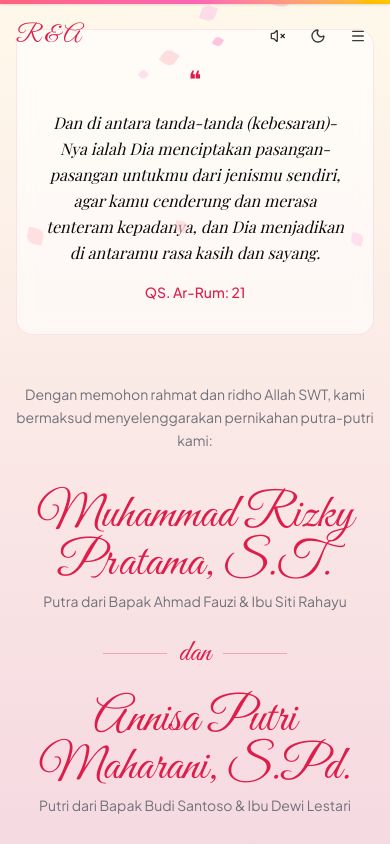
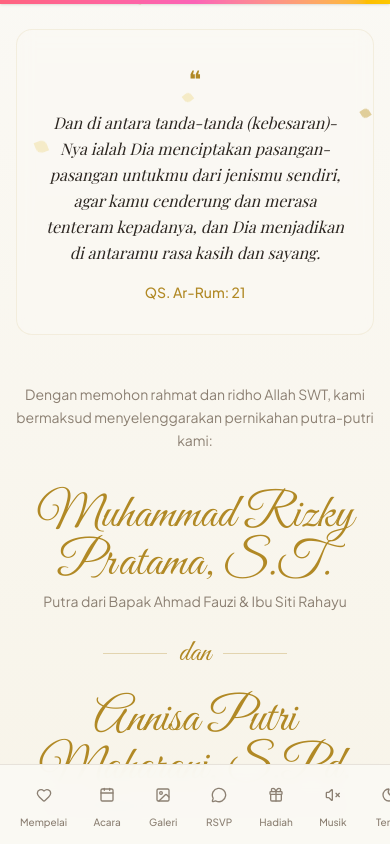
Before and after one commit to fedyfsgerana/wedding-invitation, a Next.js app: page / in a window 390 px wide. Both pictures are taken after a click on the button "Buka Undangan". Shown: the part 879-1723 px from the top of the page. Built offline with nearby package versions, Linux system fonts and the light colour scheme; a web font is replaced by a local one.

Commit message:
feat: update styles and colors for wedding invitation components, enhance navbar functionality and responsiveness

```diff
--- a/src/app/globals.css
+++ b/src/app/globals.css
@@ -1,25 +1,27 @@
 @import "tailwindcss";
 
 @theme {
-  --color-background: hsl(0 0% 100%);
-  --color-foreground: hsl(240 10% 3.9%);
-  --color-card: hsl(0 0% 100%);
-  --color-card-foreground: hsl(240 10% 3.9%);
-  --color-primary: hsl(346 77% 49%);
-  --color-primary-foreground: hsl(355 100% 97%);
-  --color-secondary: hsl(240 4.8% 95.9%);
-  --color-secondary-foreground: hsl(240 5.9% 10%);
-  --color-muted: hsl(240 4.8% 95.9%);
-  --color-muted-foreground: hsl(240 3.8% 46.1%);
-  --color-accent: hsl(240 4.8% 95.9%);
-  --color-accent-foreground: hsl(240 5.9% 10%);
-  --color-border: hsl(240 5.9% 90%);
-  --color-input: hsl(240 5.9% 90%);
-  --color-gold: hsl(43 74% 49%);
-  --color-rose-wedding: hsl(346 77% 49%);
-  --color-blush: hsl(340 60% 90%);
-  --color-cream: hsl(45 100% 96%);
-  --color-sage: hsl(150 20% 60%);
+  --color-background: hsl(45 40% 97%);
+  --color-foreground: hsl(30 15% 15%);
+  --color-card: hsl(45 35% 99%);
+  --color-card-foreground: hsl(30 15% 15%);
+  --color-primary: hsl(43 65% 42%);
+  --color-primary-foreground: hsl(45 100% 97%);
+  --color-secondary: hsl(40 30% 92%);
+  --color-secondary-foreground: hsl(30 15% 20%);
+  --color-muted: hsl(40 25% 93%);
+  --color-muted-foreground: hsl(30 10% 50%);
+  --color-accent: hsl(40 30% 92%);
+  --color-accent-foreground: hsl(30 15% 20%);
+  --color-border: hsl(40 20% 88%);
+  --color-input: hsl(40 20% 88%);
+  --color-gold: hsl(43 65% 42%);
+  --color-gold-light: hsl(43 70% 65%);
+  --color-ivory: hsl(45 40% 97%);
+  --color-warm: hsl(35 30% 88%);
+  --color-cream: hsl(45 50% 94%);
+  --color-blush: hsl(40 30% 90%);
+  --color-sage: hsl(150 20% 55%);
 
   --font-serif: "Playfair Display", "Georgia", serif;
   --font-sans: "Plus Jakarta Sans", "Inter", sans-serif;
@@ -88,19 +90,19 @@
     background-color: var(--color-card);
     border-radius: 1rem;
     border: 1px solid var(--color-border);
-    box-shadow: 0 1px 3px rgba(0,0,0,0.05);
+    box-shadow: 0 1px 4px rgba(180, 140, 60, 0.07);
   }
 
   .gradient-primary {
-    background: linear-gradient(135deg, var(--color-primary) 0%, var(--color-gold) 100%);
+    background: linear-gradient(135deg, var(--color-gold) 0%, var(--color-gold-light) 100%);
   }
 
   .gradient-soft {
-    background: linear-gradient(180deg, var(--color-cream) 0%, var(--color-blush) 100%);
+    background: linear-gradient(180deg, var(--color-ivory) 0%, var(--color-cream) 100%);
   }
 
   .text-gradient {
-    background: linear-gradient(135deg, var(--color-primary) 0%, var(--color-gold) 100%);
+    background: linear-gradient(135deg, var(--color-gold) 0%, var(--color-gold-light) 100%);
     -webkit-background-clip: text;
     -webkit-text-fill-color: transparent;
     background-clip: text;
@@ -122,17 +124,17 @@
     animation: fall linear infinite;
     pointer-events: none;
     z-index: 9999;
-    opacity: 0.7;
+    opacity: 0.6;
   }
 
   @keyframes fall {
     0% {
       transform: translateY(-20px) rotate(0deg) translateX(0px);
-      opacity: 0.7;
+      opacity: 0.6;
     }
     50% {
       transform: translateY(50vh) rotate(180deg) translateX(30px);
-      opacity: 0.5;
+      opacity: 0.4;
     }
     100% {
       transform: translateY(110vh) rotate(360deg) translateX(-20px);
@@ -160,22 +162,24 @@
 }
 
 .dark {
-  --color-background: hsl(240 10% 3.9%);
-  --color-foreground: hsl(0 0% 98%);
-  --color-card: hsl(240 10% 6%);
-  --color-card-foreground: hsl(0 0% 98%);
-  --color-primary: hsl(346 77% 60%);
-  --color-primary-foreground: hsl(355 100% 97%);
-  --color-secondary: hsl(240 3.7% 15.9%);
-  --color-secondary-foreground: hsl(0 0% 98%);
-  --color-muted: hsl(240 3.7% 15.9%);
-  --color-muted-foreground: hsl(240 5% 64.9%);
-  --color-accent: hsl(240 3.7% 15.9%);
-  --color-accent-foreground: hsl(0 0% 98%);
-  --color-border: hsl(240 3.7% 15.9%);
-  --color-input: hsl(240 3.7% 15.9%);
-  --color-gold: hsl(43 74% 60%);
-  --color-blush: hsl(340 30% 20%);
-  --color-cream: hsl(45 20% 10%);
-  --color-sage: hsl(150 20% 40%);
+  --color-background: hsl(30 10% 8%);
+  --color-foreground: hsl(45 30% 92%);
+  --color-card: hsl(30 10% 11%);
+  --color-card-foreground: hsl(45 30% 92%);
+  --color-primary: hsl(43 65% 55%);
+  --color-primary-foreground: hsl(30 10% 8%);
+  --color-secondary: hsl(30 10% 16%);
+  --color-secondary-foreground: hsl(45 30% 92%);
+  --color-muted: hsl(30 10% 16%);
+  --color-muted-foreground: hsl(40 10% 55%);
+  --color-accent: hsl(30 10% 16%);
+  --color-accent-foreground: hsl(45 30% 92%);
+  --color-border: hsl(30 10% 20%);
+  --color-input: hsl(30 10% 20%);
+  --color-gold: hsl(43 65% 55%);
+  --color-gold-light: hsl(43 60% 70%);
+  --color-ivory: hsl(30 10% 12%);
+  --color-warm: hsl(35 10% 18%);
+  --color-cream: hsl(30 10% 14%);
+  --color-blush: hsl(30 10% 16%);
 }
--- a/src/app/page.tsx
+++ b/src/app/page.tsx
@@ -52,7 +52,8 @@ function WeddingPage() {
           <motion.div
             initial={{ opacity: 0 }}
             animate={{ opacity: 1 }}
-            transition={{ duration: 0.5 }}
+            transition={{ duration: 0.6 }}
+            className="pb-20 md:pb-0"
           >
             {/* Utilities */}
             <ScrollProgress />
--- a/src/components/layout/FloatingPetals.tsx
+++ b/src/components/layout/FloatingPetals.tsx
@@ -12,24 +12,24 @@ interface Petal {
 }
 
 const PETAL_COLORS = [
-    "#f9a8d4",
-    "#fda4af",
-    "#fbcfe8",
-    "#fecdd3",
-    "#f0abfc",
-    "#e879f9",
+    "#d4a843",
+    "#e8c97a",
+    "#c9a84c",
+    "#f0dfa0",
+    "#b8956a",
+    "#e2c97e",
 ];
 
 export function FloatingPetals() {
     const [petals, setPetals] = useState<Petal[]>([]);
 
     useEffect(() => {
-        const generated: Petal[] = Array.from({ length: 12 }, (_, i) => ({
+        const generated: Petal[] = Array.from({ length: 10 }, (_, i) => ({
             id: i,
             left: Math.random() * 100,
-            size: Math.random() * 10 + 8,
-            duration: Math.random() * 8 + 8,
-            delay: Math.random() * 10,
+            size: Math.random() * 8 + 6,
+            duration: Math.random() * 10 + 10,
+            delay: Math.random() * 12,
             color: PETAL_COLORS[Math.floor(Math.random() * PETAL_COLORS.length)],
         }));
         setPetals(generated);
--- a/src/components/layout/Navbar.tsx
+++ b/src/components/layout/Navbar.tsx
@@ -8,46 +8,56 @@ import { getLucideIcon } from "@/lib/utils";
 import { cn } from "@/lib/utils";
 
 const navItems = [
-    { label: "Mempelai", href: "#mempelai" },
-    { label: "Acara", href: "#acara" },
-    { label: "Galeri", href: "#galeri" },
-    { label: "RSVP", href: "#rsvp" },
-    { label: "Hadiah", href: "#hadiah" },
+    { label: "Mempelai", href: "#mempelai", icon: "Heart" },
+    { label: "Acara", href: "#acara", icon: "Calendar" },
+    { label: "Galeri", href: "#galeri", icon: "Image" },
+    { label: "RSVP", href: "#rsvp", icon: "MessageCircle" },
+    { label: "Hadiah", href: "#hadiah", icon: "Gift" },
 ];
 
 export function Navbar() {
     const [scrolled, setScrolled] = useState(false);
-    const [menuOpen, setMenuOpen] = useState(false);
+    const [activeSection, setActiveSection] = useState("");
     const { theme, toggleTheme } = useTheme();
     const { isPlaying, toggleAudio } = useAudio();
 
     const SunIcon = getLucideIcon("Sun");
     const MoonIcon = getLucideIcon("Moon");
-    const MenuIcon = getLucideIcon("Menu");
-    const XIcon = getLucideIcon("X");
     const MusicIcon = getLucideIcon("Music");
     const MusicOffIcon = getLucideIcon("VolumeX");
 
     useEffect(() => {
-        const handleScroll = () => setScrolled(window.scrollY > 50);
+        const handleScroll = () => {
+            setScrolled(window.scrollY > 50);
+
+            const sections = navItems.map((item) => item.href.replace("#", ""));
+            for (const section of sections.reverse()) {
+                const el = document.getElementById(section);
+                if (el && window.scrollY >= el.offsetTop - 120) {
+                    setActiveSection(section);
+                    break;
+                }
+            }
+        };
+
         window.addEventListener("scroll", handleScroll, { passive: true });
         return () => window.removeEventListener("scroll", handleScroll);
     }, []);
 
     const handleNavClick = (href: string) => {
-        setMenuOpen(false);
         const el = document.querySelector(href);
         el?.scrollIntoView({ behavior: "smooth" });
     };
 
     return (
         <>
+            {/* Desktop Top Navbar */}
             <motion.nav
                 initial={{ y: -100 }}
                 animate={{ y: 0 }}
                 transition={{ duration: 0.5 }}
                 className={cn(
-                    "fixed top-0 left-0 right-0 z-50 transition-all duration-300",
+                    "fixed top-0 left-0 right-0 z-50 transition-all duration-300 hidden md:block",
                     scrolled
                         ? "bg-background/90 backdrop-blur-md border-b border-border shadow-sm py-3"
                         : "bg-transparent py-5"
@@ -62,13 +72,18 @@ export function Navbar() {
                         R & A
                     </button>
 
-                    {/* Desktop Nav */}
-                    <div className="hidden md:flex items-center gap-6">
+                    {/* Nav Links */}
+                    <div className="flex items-center gap-6">
                         {navItems.map((item) => (
                             <button
                                 key={item.href}
                                 onClick={() => handleNavClick(item.href)}
-                                className="text-sm font-medium text-foreground/80 hover:text-primary transition-colors"
+                                className={cn(
+                                    "text-sm font-medium transition-colors",
+                                    activeSection === item.href.replace("#", "")
+                                        ? "text-primary"
+                                        : "text-foreground/70 hover:text-primary"
+                                )}
                             >
                                 {item.label}
                             </button>
@@ -81,71 +96,105 @@ export function Navbar() {
                             whileHover={{ scale: 1.1 }}
                             whileTap={{ scale: 0.9 }}
                             onClick={toggleAudio}
-                            className="p-2 rounded-full hover:bg-muted transition-colors text-foreground/80"
-                            aria-label="Toggle music"
+                            className="p-2 rounded-full hover:bg-muted transition-colors text-foreground/70"
                         >
-                            {isPlaying ? (
-                                <MusicIcon className="w-4 h-4" />
-                            ) : (
-                                <MusicOffIcon className="w-4 h-4" />
-                            )}
+                            {isPlaying
+                                ? <MusicIcon className="w-4 h-4" />
+                                : <MusicOffIcon className="w-4 h-4" />
+                            }
                         </motion.button>
-
                         <motion.button
                             whileHover={{ scale: 1.1 }}
                             whileTap={{ scale: 0.9 }}
                             onClick={toggleTheme}
-                            className="p-2 rounded-full hover:bg-muted transition-colors text-foreground/80"
-                            aria-label="Toggle theme"
+                            className="p-2 rounded-full hover:bg-muted transition-colors text-foreground/70"
                         >
-                            {theme === "light" ? (
-                                <MoonIcon className="w-4 h-4" />
-                            ) : (
-                                <SunIcon className="w-4 h-4" />
-                            )}
-                        </motion.button>
-
-                        {/* Mobile menu button */}
-                        <motion.button
-                            whileHover={{ scale: 1.1 }}
-                            whileTap={{ scale: 0.9 }}
-                            onClick={() => setMenuOpen(!menuOpen)}
-                            className="md:hidden p-2 rounded-full hover:bg-muted transition-colors text-foreground/80"
-                            aria-label="Toggle menu"
-                        >
-                            {menuOpen ? (
-                                <XIcon className="w-4 h-4" />
-                            ) : (
-                                <MenuIcon className="w-4 h-4" />
-                            )}
+                            {theme === "light"
+                                ? <MoonIcon className="w-4 h-4" />
+                                : <SunIcon className="w-4 h-4" />
+                            }
                         </motion.button>
                     </div>
                 </div>
             </motion.nav>
 
-            {/* Mobile Menu */}
+            {/* Mobile Bottom Navigation */}
             <AnimatePresence>
-                {menuOpen && (
-                    <motion.div
-                        initial={{ opacity: 0, y: -20 }}
-                        animate={{ opacity: 1, y: 0 }}
-                        exit={{ opacity: 0, y: -20 }}
-                        transition={{ duration: 0.2 }}
-                        className="fixed top-16 left-0 right-0 z-40 bg-background/95 backdrop-blur-md border-b border-border shadow-lg md:hidden"
-                    >
-                        <div className="flex flex-col py-4 px-6 gap-4">
-                            {navItems.map((item) => (
-                                <button
-                                    key={item.href}
-                                    onClick={() => handleNavClick(item.href)}
-                                    className="text-left text-base font-medium text-foreground/80 hover:text-primary transition-colors py-1"
-                                >
-                                    {item.label}
-                                </button>
-                            ))}
+                <motion.nav
+                    initial={{ y: 100 }}
+                    animate={{ y: 0 }}
+                    transition={{ duration: 0.4, delay: 0.5 }}
+                    className="fixed bottom-0 left-0 right-0 z-50 md:hidden"
+                >
+                    {/* Backdrop blur bar */}
+                    <div className="bg-background/95 backdrop-blur-md border-t border-border shadow-lg">
+                        <div className="flex items-center justify-around px-2 py-2 pb-safe">
+                            {navItems.map((item) => {
+                                const Icon = getLucideIcon(item.icon);
+                                const isActive = activeSection === item.href.replace("#", "");
+                                return (
+                                    <motion.button
+                                        key={item.href}
+                                        onClick={() => handleNavClick(item.href)}
+                                        whileTap={{ scale: 0.9 }}
+                                        className="flex flex-col items-center gap-1 px-3 py-1.5 rounded-xl transition-all"
+                                    >
+                                        <div className={cn(
+                                            "w-8 h-8 rounded-full flex items-center justify-center transition-all",
+                                            isActive
+                                                ? "bg-primary/15"
+                                                : "bg-transparent"
+                                        )}>
+                                            <Icon className={cn(
+                                                "w-4 h-4 transition-colors",
+                                                isActive ? "text-primary" : "text-muted-foreground"
+                                            )} />
+                                        </div>
+                                        <span className={cn(
+                                            "text-[10px] font-medium transition-colors",
+                                            isActive ? "text-primary" : "text-muted-foreground"
+                                        )}>
+                                            {item.label}
+                                        </span>
+                                    </motion.button>
+                                );
+                            })}
+
+                            {/* Music & Theme toggle di mobile */}
+                            <motion.button
+                                whileTap={{ scale: 0.9 }}
+                                onClick={toggleAudio}
+                                className="flex flex-col items-center gap-1 px-3 py-1.5 rounded-xl"
+                            >
+                                <div className="w-8 h-8 rounded-full flex items-center justify-center">
+                                    {isPlaying
+                                        ? <MusicIcon className="w-4 h-4 text-muted-foreground" />
+                                        : <MusicOffIcon className="w-4 h-4 text-muted-foreground" />
+                                    }
+                                </div>
+                                <span className="text-[10px] font-medium text-muted-foreground">
+                                    Musik
+                                </span>
+                            </motion.button>
+
+                            <motion.button
+                                whileTap={{ scale: 0.9 }}
+                                onClick={toggleTheme}
+                                className="flex flex-col items-center gap-1 px-3 py-1.5 rounded-xl"
+                            >
+                                <div className="w-8 h-8 rounded-full flex items-center justify-center">
+                                    {theme === "light"
+                                        ? <MoonIcon className="w-4 h-4 text-muted-foreground" />
+                                        : <SunIcon className="w-4 h-4 text-muted-foreground" />
+                                    }
+                                </div>
+                                <span className="text-[10px] font-medium text-muted-foreground">
+                                    Tema
+                                </span>
+                            </motion.button>
                         </div>
-                    </motion.div>
-                )}
+                    </div>
+                </motion.nav>
             </AnimatePresence>
         </>
     );
```
